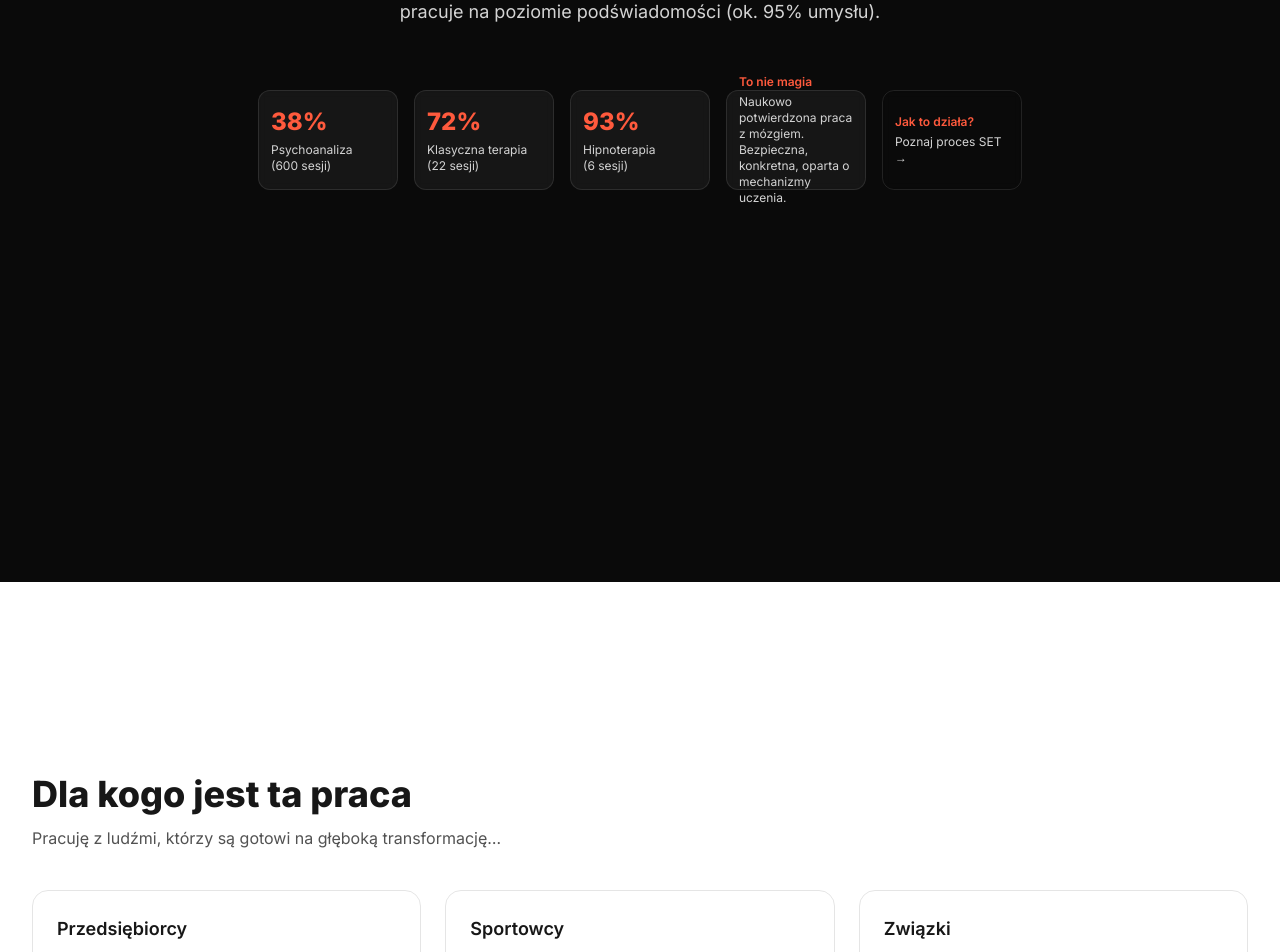
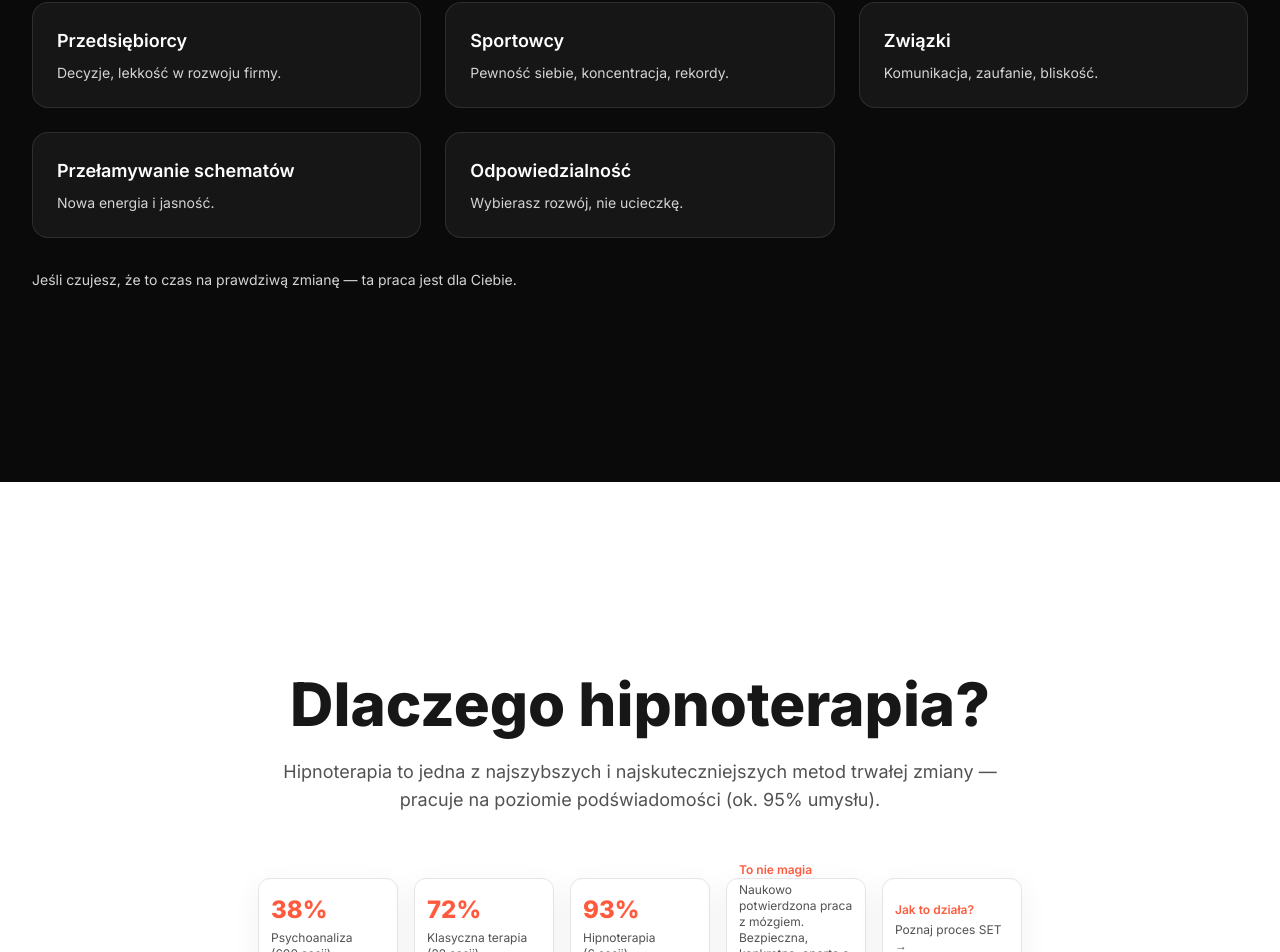
Before and after one commit to technikyvl/MAGIC-LANDING-PAGE-NEW, a Next.js app in the folder MAGICLIFELANDING/: page / in a window 1280 px wide. Shown: the part 1721-2673 px from the top of the page. Built offline with nearby package versions, Linux system fonts and the light colour scheme.

Commit message:
Update page.jsx

```diff
--- a/MAGICLIFELANDING/app/page.jsx
+++ b/MAGICLIFELANDING/app/page.jsx
@@ -159,57 +159,26 @@ export default function Page() {
         </div>
       </section>
 
-      {/* 3) Why (dark) */}
-      <section id="why" className={"relative bg-neutral-950 text-white " + SPACING}>
+      {/* 3) For whom (dark) */}
+      <section id="for" className={"relative bg-neutral-950 text-white " + SPACING}>
         <div className={CONTAINER}>
-          <div className="text-center mb-16">
-            <h2 className="reveal text-5xl sm:text-6xl font-extrabold">Dlaczego hipnoterapia?</h2>
-            <p className="reveal mt-6 max-w-3xl mx-auto text-lg text-neutral-300">
-              Hipnoterapia to jedna z najszybszych i najskuteczniejszych metod trwałej zmiany — pracuje na poziomie
-              podświadomości (ok. 95% umysłu).
-            </p>
+          <h2 className="reveal text-3xl sm:text-4xl font-extrabold">Dla kogo jest ta praca</h2>
+          <p className="reveal mt-3 max-w-2xl text-neutral-300">Pracuję z ludźmi, którzy są gotowi na głęboką transformację…</p>
+          <div className="mt-10 grid gap-6 sm:grid-cols-2 lg:grid-cols-3">
+            {[
+              ["Przedsiębiorcy","Decyzje, lekkość w rozwoju firmy."],
+              ["Sportowcy","Pewność siebie, koncentracja, rekordy."],
+              ["Związki","Komunikacja, zaufanie, bliskość."],
+              ["Przełamywanie schematów","Nowa energia i jasność."],
+              ["Odpowiedzialność","Wybierasz rozwój, nie ucieczkę."],
+            ].map(([t,d])=> (
+              <article key={t} className="reveal group rounded-2xl border border-white/10 bg-white/5 p-6 transition hover:-translate-y-0.5 hover:shadow-[0_12px_30px_rgba(0,0,0,.3)]">
+                <h3 className="text-lg font-semibold">{t}</h3>
+                <p className="mt-2 text-sm text-neutral-300">{d}</p>
+              </article>
+            ))}
           </div>
-
-          <div id="rootContainer" className="relative min-h-[300px]">
-
-            {/* All boxes in one perfectly aligned horizontal row */}
-            <div className="flex justify-center items-center gap-4 mt-16">
-              <div className="stat-reveal">
-                <div className="rounded-xl border border-white/10 bg-white/5 p-3 backdrop-blur-sm w-[140px] h-[100px] flex flex-col justify-center">
-                  <div className="text-2xl font-extrabold text-accent">38%</div>
-                  <div className="mt-1 text-xs text-neutral-300">Psychoanaliza<br/>(600 sesji)</div>
-                </div>
-              </div>
-
-              <div className="stat-reveal">
-                <div className="rounded-xl border border-white/10 bg-white/5 p-3 backdrop-blur-sm w-[140px] h-[100px] flex flex-col justify-center">
-                  <div className="text-2xl font-extrabold text-accent">72%</div>
-                  <div className="mt-1 text-xs text-neutral-300">Klasyczna terapia<br/>(22 sesji)</div>
-                </div>
-              </div>
-
-              <div className="stat-reveal">
-                <div className="rounded-xl border border-white/10 bg-white/5 p-3 backdrop-blur-sm w-[140px] h-[100px] flex flex-col justify-center">
-                  <div className="text-2xl font-extrabold text-accent">93%</div>
-                  <div className="mt-1 text-xs text-neutral-300">Hipnoterapia<br/>(6 sesji)</div>
-                </div>
-              </div>
-
-              <div className="stat-reveal">
-                <div className="rounded-xl border border-white/10 bg-white/5 p-3 backdrop-blur-sm w-[140px] h-[100px] flex flex-col justify-center">
-                  <h3 className="font-semibold text-accent text-xs">To nie magia</h3>
-                  <p className="mt-1 text-xs text-neutral-300">Naukowo potwierdzona praca z mózgiem. Bezpieczna, konkretna, oparta o mechanizmy uczenia.</p>
-                </div>
-              </div>
-
-              <div className="stat-reveal">
-                <a href="#process" className="block rounded-xl border border-white/10 bg-white/0 p-3 hover:bg-white/5 transition backdrop-blur-sm w-[140px] h-[100px] flex flex-col justify-center">
-                  <h3 className="font-semibold text-accent text-xs">Jak to działa?</h3>
-                  <p className="mt-1 text-xs text-neutral-300">Poznaj proces SET <span aria-hidden>→</span></p>
-                </a>
-              </div>
-            </div>
-          </div>
+          <p className="reveal mt-8 text-sm text-neutral-300">Jeśli czujesz, że to czas na prawdziwą zmianę — ta praca jest dla Ciebie.</p>
         </div>
 
         <div aria-hidden className="pointer-events-none absolute inset-0 [mask-image:radial-gradient(transparent,black_60%)]">
@@ -226,26 +195,57 @@ export default function Page() {
         </div>
       </section>
 
-      {/* 4) For whom */}
-      <section id="for" className={"bg-white text-neutral-900 " + SPACING}>
+      {/* 4) Why (white) */}
+      <section id="why" className={"bg-white text-neutral-900 " + SPACING}>
         <div className={CONTAINER}>
-          <h2 className="reveal text-3xl sm:text-4xl font-extrabold">Dla kogo jest ta praca</h2>
-          <p className="reveal mt-3 max-w-2xl text-neutral-600">Pracuję z ludźmi, którzy są gotowi na głęboką transformację…</p>
-          <div className="mt-10 grid gap-6 sm:grid-cols-2 lg:grid-cols-3">
-            {[
-              ["Przedsiębiorcy","Decyzje, lekkość w rozwoju firmy."],
-              ["Sportowcy","Pewność siebie, koncentracja, rekordy."],
-              ["Związki","Komunikacja, zaufanie, bliskość."],
-              ["Przełamywanie schematów","Nowa energia i jasność."],
-              ["Odpowiedzialność","Wybierasz rozwój, nie ucieczkę."],
-            ].map(([t,d])=> (
-              <article key={t} className="reveal group rounded-2xl border border-neutral-200 bg-white p-6 transition hover:-translate-y-0.5 hover:shadow-[0_12px_30px_rgba(0,0,0,.06)]">
-                <h3 className="text-lg font-semibold">{t}</h3>
-                <p className="mt-2 text-sm text-neutral-600">{d}</p>
-              </article>
-            ))}
+          <div className="text-center mb-16">
+            <h2 className="reveal text-5xl sm:text-6xl font-extrabold">Dlaczego hipnoterapia?</h2>
+            <p className="reveal mt-6 max-w-3xl mx-auto text-lg text-neutral-600">
+              Hipnoterapia to jedna z najszybszych i najskuteczniejszych metod trwałej zmiany — pracuje na poziomie
+              podświadomości (ok. 95% umysłu).
+            </p>
           </div>
-          <p className="reveal mt-8 text-sm text-neutral-600">Jeśli czujesz, że to czas na prawdziwą zmianę — ta praca jest dla Ciebie.</p>
+
+          <div id="rootContainer" className="relative min-h-[300px]">
+
+            {/* All boxes in one perfectly aligned horizontal row */}
+            <div className="flex justify-center items-center gap-4 mt-16">
+              <div className="stat-reveal">
+                <div className="rounded-xl border border-neutral-200 bg-white p-3 backdrop-blur-sm w-[140px] h-[100px] flex flex-col justify-center shadow-[0_8px_30px_rgba(0,0,0,.06)]">
+                  <div className="text-2xl font-extrabold text-accent">38%</div>
+                  <div className="mt-1 text-xs text-neutral-600">Psychoanaliza<br/>(600 sesji)</div>
+                </div>
+              </div>
+
+              <div className="stat-reveal">
+                <div className="rounded-xl border border-neutral-200 bg-white p-3 backdrop-blur-sm w-[140px] h-[100px] flex flex-col justify-center shadow-[0_8px_30px_rgba(0,0,0,.06)]">
+                  <div className="text-2xl font-extrabold text-accent">72%</div>
+                  <div className="mt-1 text-xs text-neutral-600">Klasyczna terapia<br/>(22 sesji)</div>
+                </div>
+              </div>
+
+              <div className="stat-reveal">
+                <div className="rounded-xl border border-neutral-200 bg-white p-3 backdrop-blur-sm w-[140px] h-[100px] flex flex-col justify-center shadow-[0_8px_30px_rgba(0,0,0,.06)]">
+                  <div className="text-2xl font-extrabold text-accent">93%</div>
+                  <div className="mt-1 text-xs text-neutral-600">Hipnoterapia<br/>(6 sesji)</div>
+                </div>
+              </div>
+
+              <div className="stat-reveal">
+                <div className="rounded-xl border border-neutral-200 bg-white p-3 backdrop-blur-sm w-[140px] h-[100px] flex flex-col justify-center shadow-[0_8px_30px_rgba(0,0,0,.06)]">
+                  <h3 className="font-semibold text-accent text-xs">To nie magia</h3>
+                  <p className="mt-1 text-xs text-neutral-600">Naukowo potwierdzona praca z mózgiem. Bezpieczna, konkretna, oparta o mechanizmy uczenia.</p>
+                </div>
+              </div>
+
+              <div className="stat-reveal">
+                <a href="#process" className="block rounded-xl border border-neutral-200 bg-white p-3 hover:bg-neutral-50 transition backdrop-blur-sm w-[140px] h-[100px] flex flex-col justify-center shadow-[0_8px_30px_rgba(0,0,0,.06)]">
+                  <h3 className="font-semibold text-accent text-xs">Jak to działa?</h3>
+                  <p className="mt-1 text-xs text-neutral-600">Poznaj proces SET <span aria-hidden>→</span></p>
+                </a>
+              </div>
+            </div>
+          </div>
         </div>
       </section>
 
```
